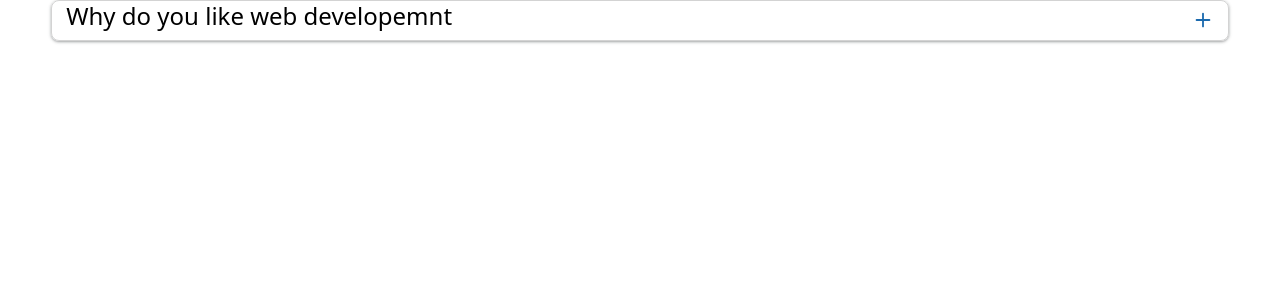
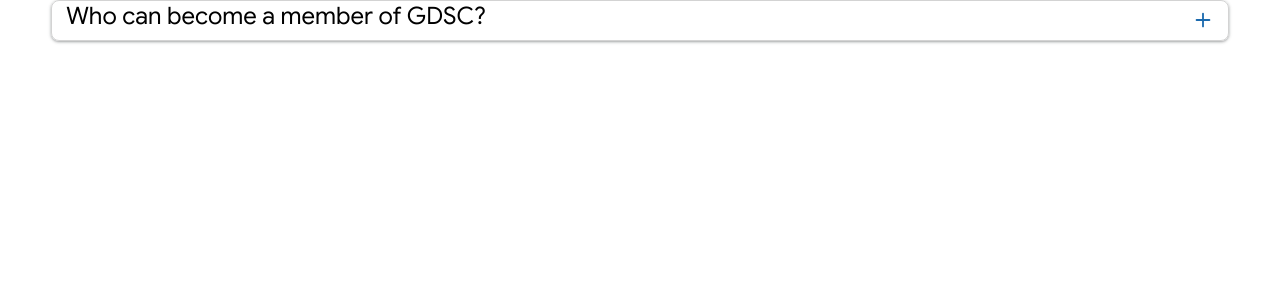
Before and after one commit to gdscrgpv/gdsc-website, a React (Create React App) app: page /teams in a window 1280 px wide. Shown: the top 300 px of the page. Built offline with nearby package versions, Linux system fonts and the light colour scheme.

Commit message:
faq updated

```diff
--- a/src/App.css
+++ b/src/App.css
@@ -167,6 +167,10 @@
 }
 
 /* FAQ */
+.faq {
+  text-align: center;
+}
+
 .question-section {
   background: transparent;
   border: 1px solid lightgray;
--- a/src/Component/FAQ.js
+++ b/src/Component/FAQ.js
@@ -1,5 +1,4 @@
-import React, { Component, useState, useRef, useEffect }from "react";
-import ReactLogo from "../Images/illustration-box-desktop.svg";
+import React, { Component, useState, useRef, useEffect } from "react";
 import { FiPlus } from "react-icons/fi";
 export default function FAQ() {
   const [active, setActive] = useState(false);
@@ -17,16 +16,15 @@ export default function FAQ() {
   };
   return (
     <>
-        <div className="App">
-          <div>
+      <div className="faq">
         <button
           className={`question-section ${active}`}
           onClick={toggleAccordion}
         >
-              <div>
+          <div className="font-face-lighter">
             <div className="question-align">
               <h4 className="question-style">
-                    Why do you like web developemnt
+                Who can become a member of GDSC?
               </h4>
               <FiPlus
                 className={active ? `question-icon rotate` : `question-icon`}
@@ -36,12 +34,11 @@ export default function FAQ() {
               ref={contentRef}
               className={active ? `answer answer-divider` : `answer`}
             >
-                  <p>Because I love coding</p>
+              <p>Students from all undergraduate or graduate programs with an interest in growing as a developer are welcomed. The only prerequisite is your interest and will to learn in a community of budding developers.</p>
             </div>
           </div>
         </button>
       </div>
-        </div>
     </>
   );
 }
--- a/src/index.js
+++ b/src/index.js
@@ -22,7 +22,4 @@ root.render(
 </BrowserRouter>
 );
 
-// If you want to start measuring performance in your app, pass a function
-// to log results (for example: reportWebVitals(console.log))
-// or send to an analytics endpoint. Learn more: https://bit.ly/CRA-vitals
 reportWebVitals();
```
Lines whose indentation alone changed are shown as unchanged.
